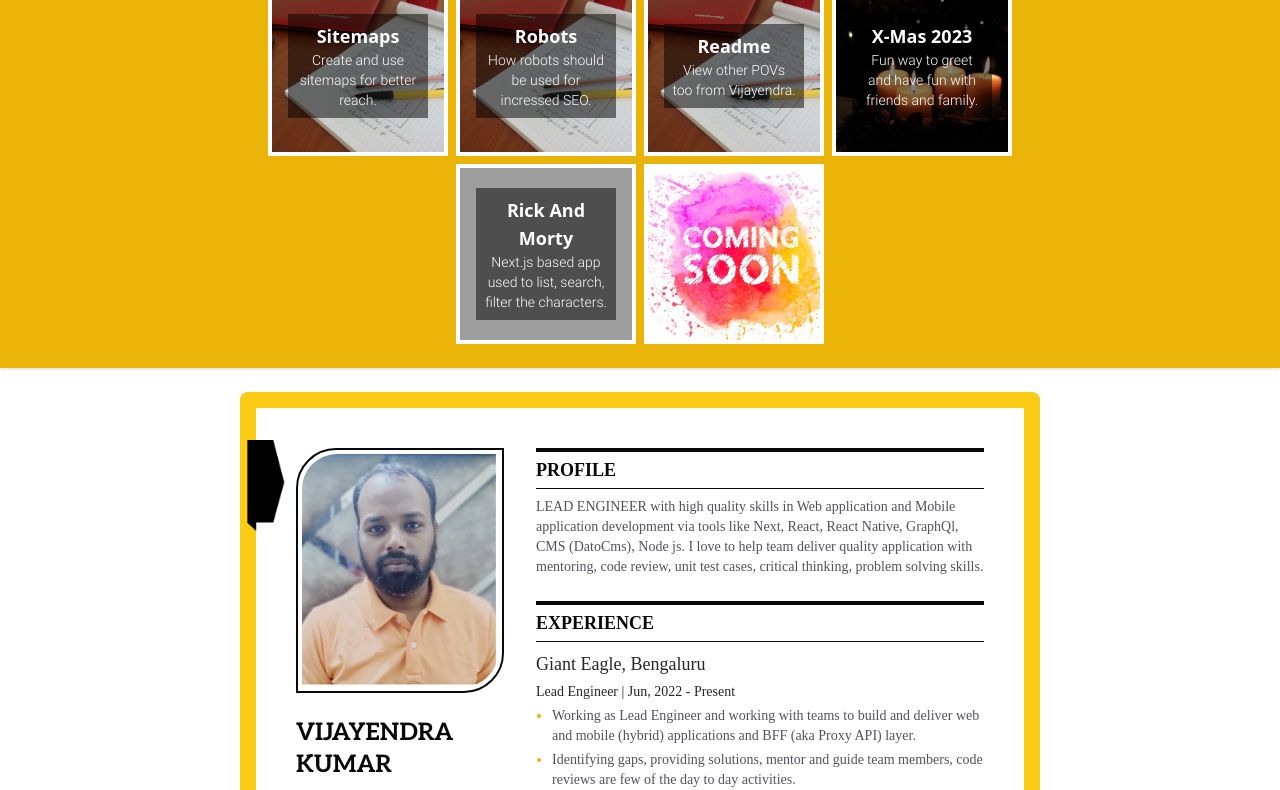
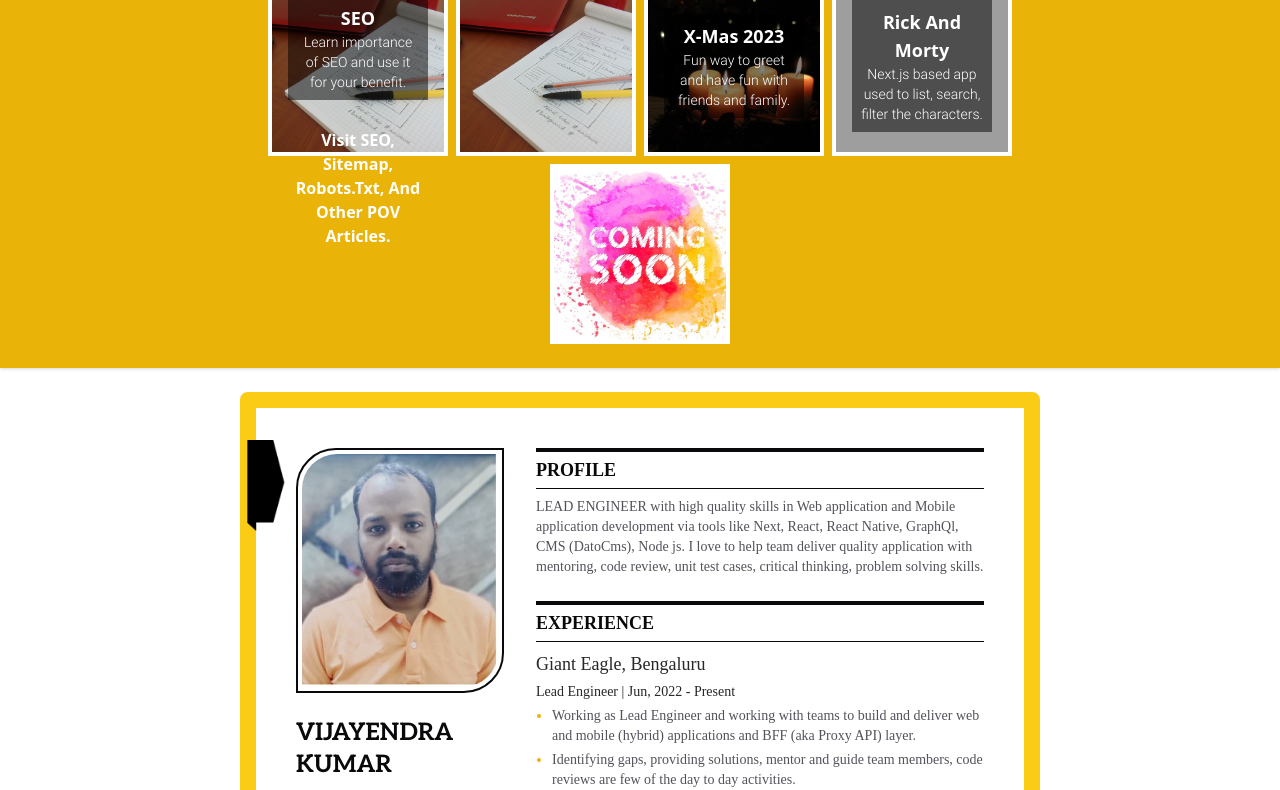
Before and after one commit to vk2k19/vk2k19.github.io, a plain HTML site: page index.html in a window 1280 px wide. Shown: the part 189-979 px from the top of the page. Drawn offline with Linux system fonts and the light colour scheme; grey boxes are pictures that could not be loaded; a web font is replaced by a local one.

Commit message:
Update portfolio links index.html

```diff
--- a/index.html
+++ b/index.html
@@ -24,20 +24,14 @@
                     class="flex snap-start border border-4 border-white p-4 w-[180px] h-[180px] items-center justify-center text-center relative flex-wrap">
                     <img alt="" loading="lazy" width="100" height="100" decoding="async" data-nimg="1"
                         class="absolute object-cover w-full h-full -z-10" style="color:transparent"
-                        src="./assets/c.jpg"><a href="/readme/sitemaps"
-                        class="text-lg bg-black/50 p-2">Sitemaps<p class="text-sm normal-case __className_2c4f56">Create and use sitemaps for better reach.</p></a></li>
+                        src="./assets/c.jpg"><a href="/readme/seo"
+                        class="text-lg bg-black/50 p-2">SEO<p class="text-sm normal-case __className_2c4f56">Learn importance of SEO and use it for your benefit.</p></a><br/><a href="/readme"
+                        class="text-base">Visit SEO, Sitemap, Robots.txt, and other POV articles.</p></a></li>
                 <li
                     class="flex snap-start border border-4 border-white p-4 w-[180px] h-[180px] items-center justify-center text-center relative flex-wrap">
                     <img alt="" loading="lazy" width="100" height="100" decoding="async" data-nimg="1"
                         class="absolute object-cover w-full h-full -z-10" style="color:transparent"
-                        src="./assets/c.jpg"><a href="/readme/robots"
-                        class="text-lg bg-black/50 p-2">robots<p class="text-sm normal-case __className_2c4f56">How robots should be used for incressed SEO.</p></a></li>
-                <li
-                    class="flex snap-start border border-4 border-white p-4 w-[180px] h-[180px] items-center justify-center text-center relative flex-wrap">
-                    <img alt="" loading="lazy" width="100" height="100" decoding="async" data-nimg="1"
-                        class="absolute object-cover w-full h-full -z-10" style="color:transparent"
-                        src="./assets/c.jpg"><a href="/readme"
-                        class="text-lg bg-black/50 p-2">Readme<p class="text-sm normal-case __className_2c4f56">View other POVs too from Vijayendra.</p></a></li>
+                        src="./assets/c.jpg"></li>
                 <li
                     class="flex snap-start border border-4 border-white p-4 w-[180px] h-[180px] items-center justify-center text-center relative flex-wrap">
                     <img alt="" loading="lazy" width="100" height="100" decoding="async" data-nimg="1"
```
